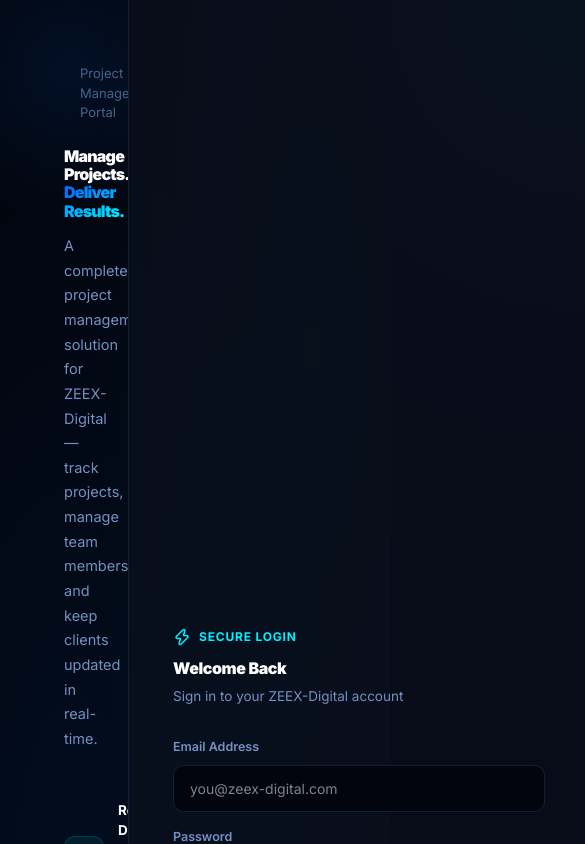
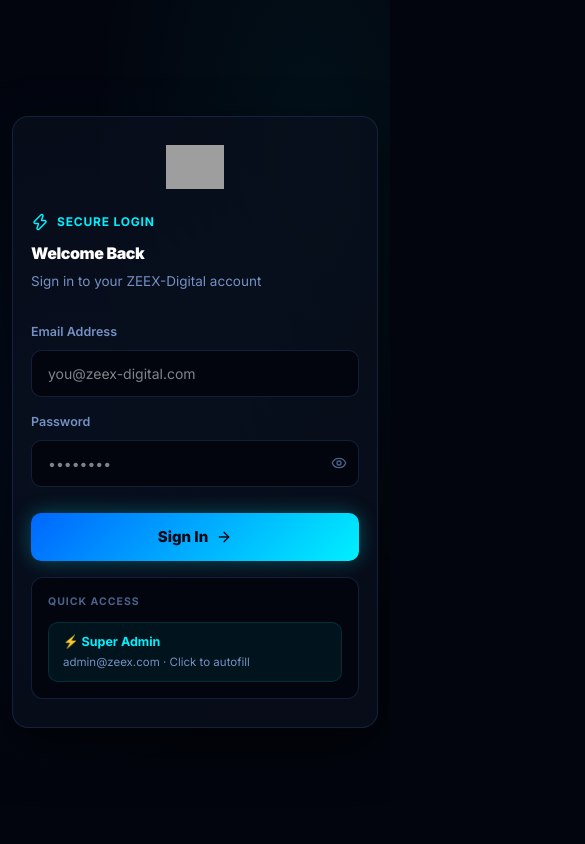
Before and after one commit to naturalv634/zeex-digital, a Next.js app: page / in a window 390 px wide. Shown: the top 844 px of the page, 585 px wide, since content can reach past the window. Built offline with nearby package versions, Linux system fonts and the light colour scheme; grey boxes are pictures that could not be loaded.

Commit message:
Make entire web app fully responsive for mobile, tablet and desktop

```diff
--- a/app/page.js
+++ b/app/page.js
@@ -56,20 +56,81 @@
   const handleKey = (e) => { if (e.key === 'Enter') handleAuth(); };
 
   return (
-    <div style={{
-      backgroundColor: C.bg, minHeight: '100vh', display: 'flex',
-      fontFamily: "var(--font, 'Inter', sans-serif)",
-      backgroundImage: `
+    <>
+      <style>{`
+        .login-landing-container {
+          background-color: ${C.bg};
+          min-height: 100vh;
+          display: flex;
+          font-family: var(--font, 'Inter', sans-serif);
+          background-image:
             radial-gradient(ellipse at 20% 50%, rgba(0,114,255,0.07) 0%, transparent 60%),
-        radial-gradient(ellipse at 80% 20%, rgba(0,240,255,0.05) 0%, transparent 50%)
-      `,
-    }}>
+            radial-gradient(ellipse at 80% 20%, rgba(0,240,255,0.05) 0%, transparent 50%);
+        }
+        .landing-branding-side {
+          flex: 1;
+          padding: 60px 64px;
+          display: flex;
+          flex-direction: column;
+          justify-content: center;
+          border-right: 1px solid ${C.border};
+          position: relative;
+          overflow: hidden;
+        }
+        .landing-form-side {
+          width: 460px;
+          flex-shrink: 0;
+          display: flex;
+          align-items: center;
+          justify-content: center;
+          padding: 60px 44px;
+          background-color: ${C.card};
+          position: relative;
+          z-index: 1;
+        }
+        .mobile-logo-header {
+          display: none;
+        }
+        @media (max-width: 768px) {
+          .login-landing-container {
+            flex-direction: column !important;
+            justify-content: center !important;
+            align-items: center !important;
+            padding: 24px 16px !important;
+          }
+          .landing-branding-side {
+            display: none !important;
+          }
+          .landing-form-side {
+            width: 100% !important;
+            max-width: 420px !important;
+            padding: 36px 22px !important;
+            border-radius: 20px !important;
+            border: 1px solid ${C.border} !important;
+            box-shadow: 0 20px 50px rgba(0,0,0,0.6) !important;
+          }
+          .mobile-logo-header {
+            display: flex !important;
+            justify-content: center;
+            margin-bottom: 24px;
+          }
+        }
+        @media (max-width: 480px) {
+          .login-landing-container {
+            padding: 16px 12px !important;
+          }
+          .landing-form-side {
+            padding: 28px 18px !important;
+            border-radius: 16px !important;
+          }
+        }
+        @keyframes spin { to { transform: rotate(360deg); } }
+      `}</style>
 
-      {/* ── LEFT: Branding ───────────────────────── */}
-      <div style={{
-        flex: 1, padding: '60px 64px', display: 'flex', flexDirection: 'column', justifyContent: 'center',
-        borderRight: `1px solid ${C.border}`, position: 'relative', overflow: 'hidden',
-      }}>
+      <div className="login-landing-container">
+
+        {/* ── LEFT: Branding (Desktop Only) ───────────────────────── */}
+        <div className="landing-branding-side">
           {/* Decorative glow orbs */}
           <div style={{ position: 'absolute', top: '-80px', left: '-80px', width: '300px', height: '300px', background: 'radial-gradient(circle, rgba(0,114,255,0.1) 0%, transparent 70%)', pointerEvents: 'none' }} />
           <div style={{ position: 'absolute', bottom: '-60px', right: '-60px', width: '240px', height: '240px', background: 'radial-gradient(circle, rgba(0,240,255,0.07) 0%, transparent 70%)', pointerEvents: 'none' }} />
@@ -133,12 +194,13 @@
         </div>
 
         {/* ── RIGHT: Auth Form ──────────────────────── */}
-      <div style={{
-        width: '460px', flexShrink: 0,
-        display: 'flex', alignItems: 'center', justifyContent: 'center',
-        padding: '60px 44px', backgroundColor: C.card,
-      }}>
+        <div className="landing-form-side">
           <div style={{ width: '100%', opacity: mounted ? 1 : 0, transform: mounted ? 'none' : 'translateY(12px)', transition: 'all 0.4s ease' }}>
+
+            {/* Mobile Header Logo */}
+            <div className="mobile-logo-header">
+              <img src="/logo.png" alt="ZEEX Digital" style={{ height: '44px', objectFit: 'contain' }} />
+            </div>
 
             {/* Header */}
             <div style={{ marginBottom: '32px' }}>
@@ -270,8 +332,7 @@
 
           </div>
         </div>
-
-      <style>{`@keyframes spin { to { transform: rotate(360deg); } }`}</style>
       </div>
+    </>
   );
 }
```
Lines whose indentation alone changed are shown as unchanged.
